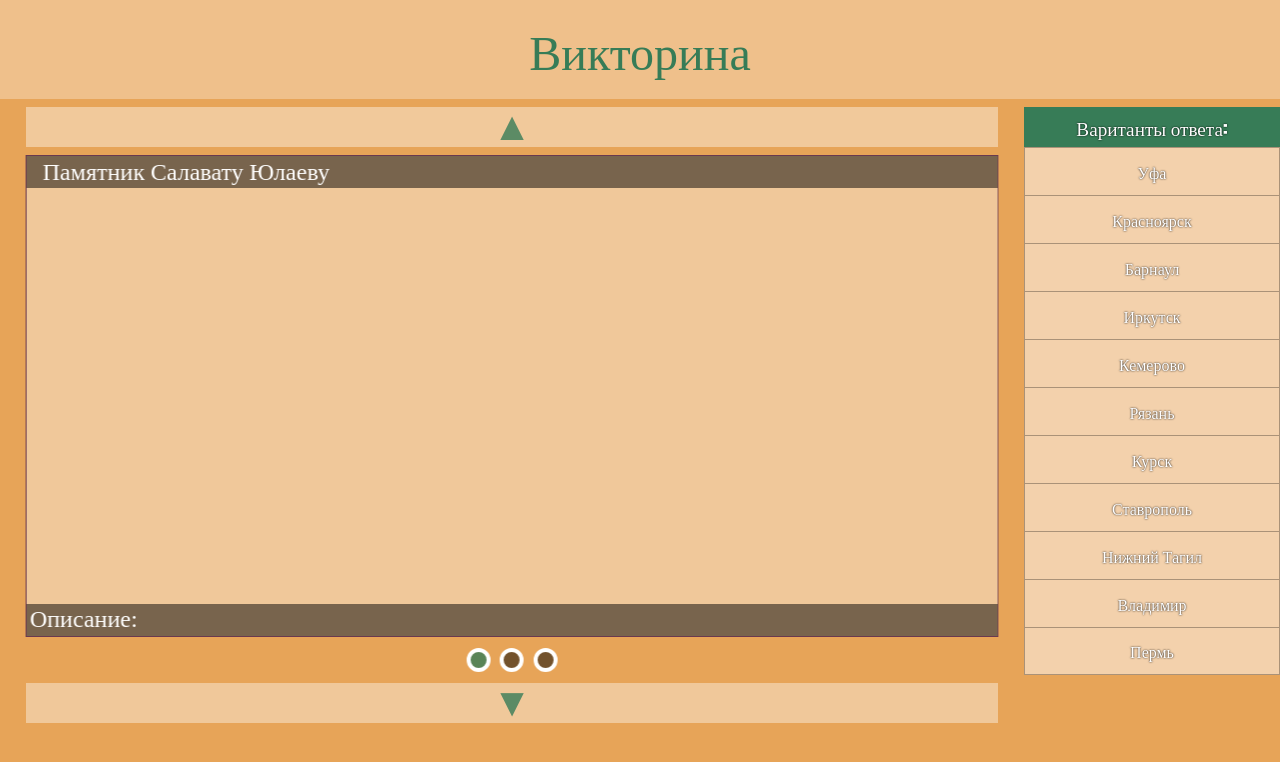
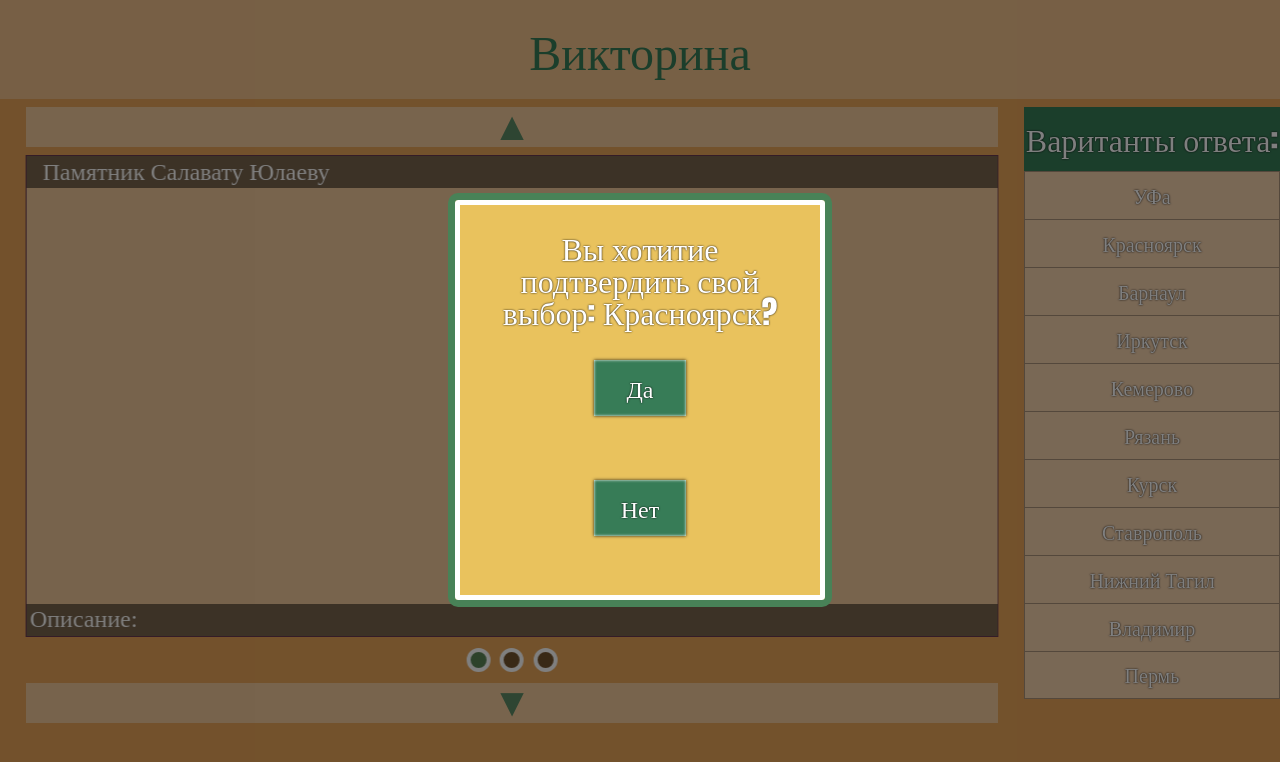
Before and after one commit to Nirrvaa/Repo, a website: page app/index.html in a window 1280 px wide. Both pictures are taken after a click on the item "Красноярск". Drawn offline with Linux system fonts and the light colour scheme.

Commit message:
Вариант с калично работающим подтверждением

```diff
--- a/app/index.html
+++ b/app/index.html
@@ -37,17 +37,7 @@
       <header>Ваританты ответа:</header>
         <nav class="answers_list">
         <ul>
-        <li>Уфа</li>
-        <li>Красноярск</li>
-        <li>Барнаул</li>
-        <li>Иркутск</li>
-        <li>Кемерово</li>
-        <li>Рязань</li>
-        <li>Курск</li>
-        <li>Ставрополь</li>
-        <li>Нижний Тагил</li>
-        <li>Владимир</li>
-        <li>Пермь</li>
+
       </ul>
         </nav>
       </section>
--- a/app/js/common.js
+++ b/app/js/common.js
@@ -102,7 +102,7 @@ City.prototype.styles = function() {
 
 bigImage.firstElementChild.addEventListener('click', function() {
     bigImage.classList.remove('activated');
-    bigImage.firstElementChild.style.opacity = '0';
+    bigImage.firstElementChild.classList.remove('answer-bar');
   });
 
 
@@ -186,7 +186,7 @@ Memorial.prototype.makeItem = function(item) {
 
   propperPlace.appendChild(li);
 }
-
+answersList(answersArray);
 var city = new City(databaseArray[0]['cityContent'],'spinner');
 city.styles();
 window.addEventListener('resize',function() {
@@ -194,6 +194,37 @@ window.addEventListener('resize',function() {
 });
 
 document.getElementById('carousel').scrollIntoView();
+
+
+function answersList(list) {
+  var answers = document.querySelector('.answers_list ul');
+  var bigImage = document.querySelector('.bigsize-image-wrapper');
+  var chooseYes = document.createElement('button');
+  var chooseNo = document.createElement('button');
+  var text = document.createElement('span');
+  chooseYes.appendChild(document.createTextNode('Да'));
+  chooseNo.appendChild(document.createTextNode('Нет'));
+  chooseYes.setAttribute('id', 'yes');
+  chooseNo.setAttribute('id', 'no');
+
+  list.forEach(function(item,i) {
+    var li = document.createElement('li');
+    li.appendChild(document.createTextNode(item));
+    li.addEventListener('click', function() {
+      text.innerHTML = 'Вы хотитие подтвердить свой выбор: ' + item + '?';
+      bigImage.classList.add('activated');
+        bigImage.firstElementChild.appendChild(text);
+        bigImage.firstElementChild.appendChild(chooseYes);
+        bigImage.firstElementChild.appendChild(chooseNo);
+        bigImage.firstElementChild.classList.add('answer-bar');
+    });
+    answers.appendChild(li);
+
+
+  });
+}
+
+
 /*
 var answers = document.querySelector('.answers_list button');
 var ul = document.querySelector('.answers_list ul');
--- a/app/js/database.js
+++ b/app/js/database.js
@@ -92,7 +92,21 @@ var databaseArray = [
     memorialPhotos: ['img/tsvetok1.jpg','img/tsvetok2.jpg'],
     memorialId: 'Tsvetok'
    }
+  ]
+  }
+];
+
+var answersArray = [
+    'УФа',
+    'Красноярск',
+    'Барнаул',
+    'Иркутск',
+    'Кемерово',
+    'Рязань',
+    'Курск',
+    'Ставрополь',
+    'Нижний Тагил',
+    'Владимир',
+    'Пермь'
 
   ]
-  },
-];
--- a/app/sass/main.sass
+++ b/app/sass/main.sass
@@ -3,7 +3,6 @@ $heightLarge: 30rem
 $height: $heightLarge + $heightSmall
 $width: 95%
 $widthOfPIcturesSection: 80%
-
 #carousel
   perspective: 300px
   font-size: 0
@@ -84,6 +83,7 @@ $widthOfPIcturesSection: 80%
 .viktorina
   background: #e7a458
   min-height: 100%
+
   .viktorina_header
     background: rgba(255,255,255,0.3)
 
@@ -194,7 +194,35 @@ $widthOfPIcturesSection: 80%
 .activated
   z-index: 10
   background: rgba(0,0,0,.5)
-
+  .answer-bar
+    display: flex
+    flex-flow: row wrap
+    justify-content: center
+    width: 30%
+    height: auto;
+    background-color: #e9c25d
+    opacity: 1;
+    padding: 2rem
+    span
+      display: block
+      flex-basis: 100%
+      text-align: center
+      font-size: 2rem
+      font-family: impact
+      color: #fff;
+      text-shadow: 0 0 2px #000
+    button
+      display: block
+      flex-basis: 30%
+      margin: 2rem
+      padding: 1rem
+      box-shadow: 0 0 3px rgba(0,0,0,.8), inset 0 0 3px #FFF
+      font-family: impact
+      color: #fff;
+      text-shadow: 0 0 2px #000
+      font-size: 1.5rem
+      cursor: pointer
+      background-color: #377c57
 .viktorina_answers
   flex-basis: 100% - $widthOfPIcturesSection
   margin-top: .5rem;
@@ -207,12 +235,12 @@ $widthOfPIcturesSection: 80%
     display: flex
     justify-content: center
     align-items: center
-    height: 2.5rem
+    height: 4rem
     background-color: #377c57
     font-family: impact
     color: #fff
     text-shadow: 0 0 2px #000
-    font-size: 1.2rem
+    font-size: 2rem
 .answers_list
   width: 100%
   li
@@ -221,6 +249,7 @@ $widthOfPIcturesSection: 80%
     justify-content: center
     height: 3rem
     font-family: impact
+    font-size: 1.25rem
     color: #fff
     text-shadow: 0 0 2px #000
     background-color: rgba(255,255,255,0.5)
```
Also changed, not shown: app/css/main.css.
